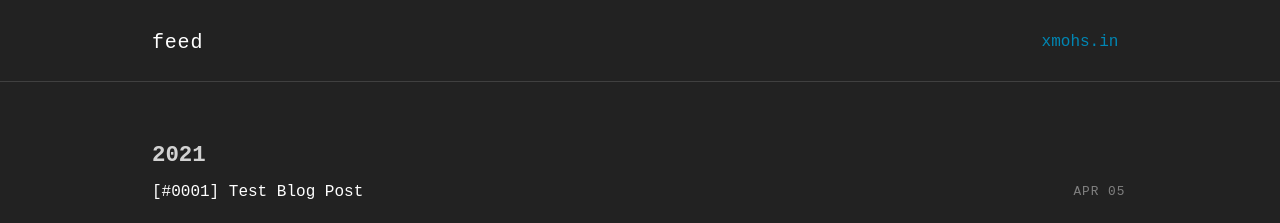
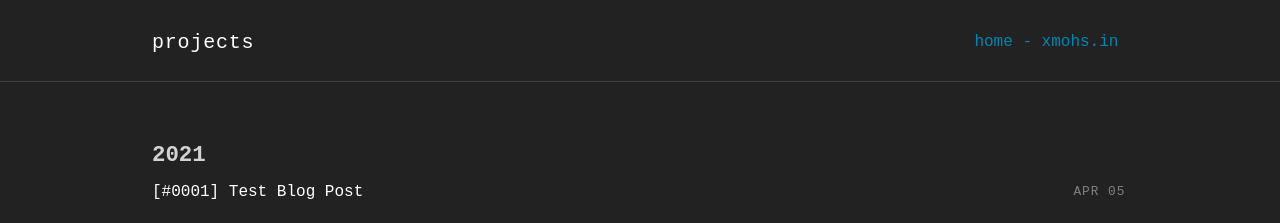
Before and after one commit to mhassan1219/proj.xmohs.in, a Jekyll site: the page built from index.html, in a window 1280 px wide. Shown: the top 223 px of the page. Built offline with Jekyll 4.4.1, drawn with Linux system fonts in a browser that asks for light colours; some web fonts are replaced.

Commit message:
updated page name

```diff
--- a/_config.yml
+++ b/_config.yml
@@ -1,5 +1,5 @@
 # Site settings
-title_left    : "feed"
+title_left    : "projects"
 title_right   : "" # default: ""
 description   : "xmohs.in"
 keywords      : ""
--- a/_includes/nav.html
+++ b/_includes/nav.html
@@ -3,7 +3,7 @@
   <div class="container nav-container{% if page.url == '/' %} post-list-extra-width{% endif %}">
     <h1 class="logo"><a href="{{ '/' | prepend: site.baseurl | prepend: site.url }}" target="_self">{{ site.title_left }}<span>{{ site.title_right }}</span></a></h1>
     <ul class="navbar">
-      <li><a href="https://xmohs.in/" target="_self">xmohs.in</a></li>
+      <li><a href="https://xmohs.in/" target="_self">home - xmohs.in</a></li>
     </ul>
   </div>
 </nav>
```
